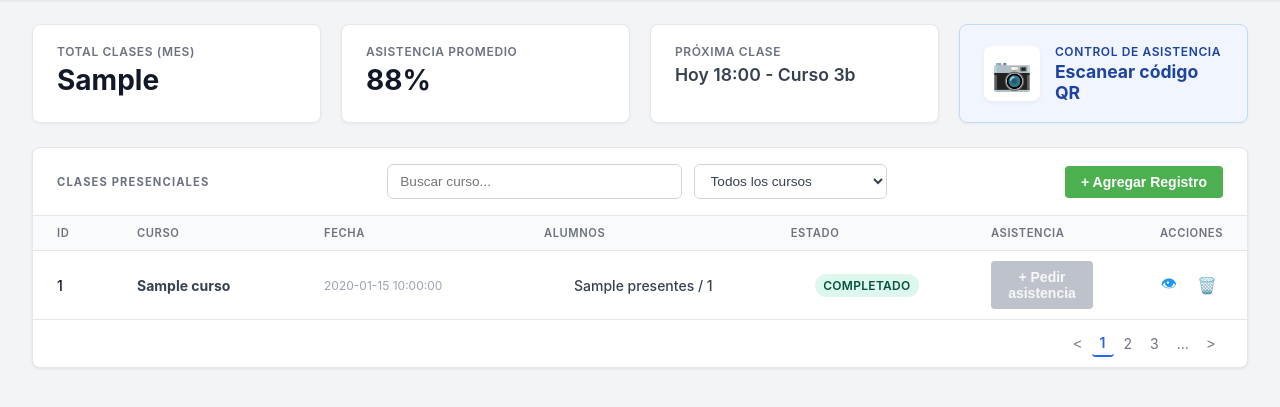
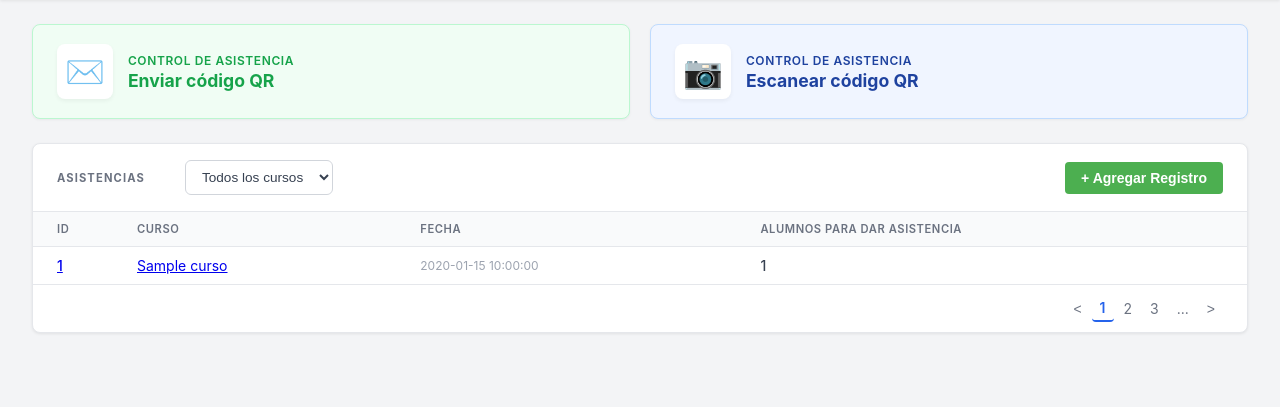
Before and after one commit to msoiffer-facu/tp_final_ids, a Flask app: template frontend/templates/alumnos/asistencia.html in a window 1280 px wide. Shown: the part 56-463 px from the top of the page. Run offline with Flask 3, Linux system fonts and the light colour scheme; the template is opened without the code that fills it: most values are stand-ins (such as "Sample title", 1, 10 or a date in 2020).

Commit message:
arreglo la vista de asistencias para que solo sea de asistencias y no de clases presenciales

```diff
--- a/frontend/static/css/asistencia.css
+++ b/frontend/static/css/asistencia.css
@@ -43,13 +43,6 @@
     letter-spacing: 0.05em;
     color: #6b7280;
 }
-
-.metric-value {
-    font-size: 1.75rem;
-    font-weight: 700;
-    color: #111827;
-    margin-top: 0.25rem;
-}
 /* Tarjeta de métrica que actúa como botón/acción */
 .metric-card-action {
     background-color: #f0f5ff; /* Un fondo azul muy sutil para destacar que es clickeable */
@@ -64,6 +57,18 @@
     border-color: #3b82f6;
     transform: translateY(-2px); /* Pequeño efecto de elevación */
     box-shadow: 0 4px 6px -1px rgba(0, 0, 0, 0.1);
+}
+
+/* --- NUEVA CLASE PARA EL BOTÓN DE ENVIAR (VERDE) --- */
+.metric-card-send {
+    background-color: #f0fdf4; /* Un fondo verde muy sutil (Soft Green) */
+    border-color: #bbf7d0;     /* Borde verde claro */
+}
+
+/* Efecto Hover para la tarjeta de enviar */
+.metric-card-send:hover {
+    background-color: #dcfce7; /* Verde un poco más oscuro al pasar el mouse */
+    border-color: #22c55e;     /* Borde verde brillante al hacer hover */
 }
 
 /* Distribución interna del icono y los textos */
@@ -87,6 +92,10 @@
     font-weight: 700;
     color: #1e429f; /* Texto azul haciendo juego con el fondo */
     margin-top: 2px;
+}
+
+.metric-send-title{
+    color: #16a34a;
 }
 
 /* ── Mejoras en Filtros del Header ── */
@@ -117,31 +126,6 @@
     box-shadow: 0 0 0 2px rgba(37, 99, 235, 0.1);
 }
 
-/* ── Badges/Etiquetas de Estado ── */
-.badge {
-    display: inline-block;
-    padding: 0.25rem 0.5rem;
-    font-size: 0.75rem;
-    font-weight: 600;
-    border-radius: 9999px;
-    text-transform: uppercase;
-    letter-spacing: 0.025em;
-}
-
-.badge-success {
-    background-color: #def7ec;
-    color: #03543f;
-}
-
-.badge-warning {
-    background-color: #fef3c7;
-    color: #92400e;
-}
-
-.badge-info {
-    background-color: #e1effe;
-    color: #1e429f;
-}
 
 /* ── Ajustes de Alineación de Celdas y Botones ── */
 .text-right {
@@ -193,6 +177,12 @@
     color: #6b7280;
 }
 
+.table-header-left{
+    display: flex;
+    justify-content: space-between;
+    align-items: center;
+}
+
 .table-card table {
     width: 100%;
     border-collapse: collapse;
@@ -238,36 +228,6 @@
     align-items: center;
 }
 
-/* Estilo base para todos los botones de acción */
-.btn-accion {
-    background: none;
-    border: none;
-    padding: 6px;
-    cursor: pointer;
-    font-size: 16px;
-    border-radius: 4px;
-    transition: all 0.2s ease;
-}
-.btn-ver {
-    color: #2196F3;
-}
-.btn-ver:hover {
-    background-color: rgba(33, 150, 243, 0.1);
-}
-
-.btn-editar {
-    color: #FFC107;
-}
-.btn-editar:hover {
-    background-color: rgba(255, 193, 7, 0.1);
-}
-
-.btn-borrar {
-    color: #F44336; /* Rojo */
-}
-.btn-borrar:hover {
-    background-color: rgba(244, 67, 54, 0.1);
-}
 
 .text-center {
     text-align: center;
@@ -330,20 +290,6 @@
 /* ---------------------------------------------------------------
    Formulario
    --------------------------------------------------------------- */
-.form__group {
-    margin-bottom: 1.2rem;
-}
-
-.form__row {
-    display: grid;
-    grid-template-columns: 1fr 1fr;
-    gap: 1rem;
-    margin-bottom: 1.2rem;
-}
-
-.form__row .form__group {
-    margin-bottom: 0;
-}
 
 .form__label {
     display: block;
@@ -402,12 +348,12 @@
     font-family: inherit;
 }
 
-.form__btn--submit, .form__btn--edit {
+.form__btn--submit {
     background: var(--color-primary);
     color: var(--color-white);
 }
 
-.form__btn--submit:hover, .form__btn--edit:hover {
+.form__btn--submit:hover {
     background: var(--color-primary-dk);
     transform: translateY(-1px);
     box-shadow: var(--shadow);
@@ -500,3 +446,70 @@
     margin-bottom: 1.5rem;
     font-size: 0.92rem;
 }
+
+/* -- Pagina detalles asistencia -- */
+
+.page-header {
+    display: flex;
+    align-items: center;
+    justify-content: space-between;
+    margin-bottom: 1.5rem;
+}
+
+.page-header-left {
+    display: flex;
+    align-items: center;
+    gap: 1rem;
+}
+
+
+.btn-volver {
+    font-size: 0.875rem;
+    color: #6b7280;
+    text-decoration: none;
+}
+
+.btn-volver:hover { color: #111827; }
+
+/* ── Cards de detalle ── */
+.detalle-grid {
+    display: grid;
+    grid-template-columns: repeat(4, 1fr);
+    gap: 1rem;
+}
+
+.detalle-card {
+    background: #fff;
+    border: 1px solid #e5e7eb;
+    border-radius: 8px;
+    padding: 1.25rem;
+    box-shadow: 0 1px 3px rgba(0,0,0,0.08);
+}
+
+.detalle-label {
+    font-size: 0.7rem;
+    font-weight: 600;
+    text-transform: uppercase;
+    letter-spacing: 0.05em;
+    color: #6b7280;
+}
+
+.detalle-valor {
+    font-size: 1.75rem;
+    font-weight: 700;
+    color: #111827;
+    margin-top: 0.5rem;
+}
+
+/* ── Badges ── */
+.badge {
+    display: inline-block;
+    padding: 0.2rem 0.6rem;
+    border-radius: 9999px;
+    font-size: 0.75rem;
+    font-weight: 500;
+}
+
+.badge.verde { background: #dcfce7; color: #16a34a; }
+.badge.rojo  { background: #fee2e2; color: #dc2626; }
+.badge.gris  { background: #f3f4f6; color: #6b7280; }
--- a/frontend/static/js/asistencia.js
+++ b/frontend/static/js/asistencia.js
@@ -38,93 +38,61 @@ function abrirModalCrear() {
     document.getElementById('formClasePresencial').reset();
     document.getElementById('claseId').value = "";
 
-    // 2. Textos comerciales de creación
-    document.getElementById('modalTitle').innerText = "Agregar clase presencial";
-    document.getElementById('modalSubtitle').innerText = "Registra una nueva clase presencial y su horario";
+    document.getElementById('btnCrearClase').style.display = 'inline-block';
+    document.getElementById('btnEnviarQR').style.display = 'none';
+    document.getElementById('btnEscanearQR').style.display = 'none';
 
-    // 3. Habilitar inputs para poder escribir
-    document.getElementById('curso').disabled = false;
-    document.getElementById('fecha').disabled = false;
+    document.getElementById('text-select').innerText = "Curso";
+    document.getElementById('selectCurso').style.display = 'inline-block';
+    document.getElementById('selectAsistencia').style.display = 'none';
 
-    // 4. Mostrar solo botones de creación
-    document.getElementById('btnHabilitarEdicion').style.display = 'none';
-    document.getElementById('btnCancelar').style.display = 'inline-block';
-    document.getElementById('btnGuardarCambios').style.display = 'none';
-    document.getElementById('btnCrearClase').style.display = 'inline-block';
+
 
     // 5. Abrir Modal
     abrirModal('modalClase');
 }
 
 // ==========================================
-// ESTADO 2: ABRIR PARA VER DETALLES (Campos llenos y bloqueados)
+// ESTADO 2: Enviar qr
 // ==========================================
-function verRegistro(id, cursoNombre, fechaHoraCruda) {
+function abrirModalEnviarQR() {
     // 1. Cargar los datos de la fila seleccionada
-    document.getElementById('claseId').value = id;
-    document.getElementById('curso').value = cursoNombre;
-    try {
-        // 1. Separamos la fecha de la hora por el espacio
-        // ['15/05/26', '15:35']
-        const partes = fechaHoraCruda.split(' ');
-        const fechaParte = partes[0]; // '15/05/26'
-        const horaParte = partes[1];  // '15:35'
+    // 2. Textos de visualización
+    document.getElementById('modalTitle').innerText = "Enviar QR";
+    document.getElementById('modalSubtitle').innerText = "Enviar qr de asistencia a la clase seleccionada";
 
-        // 2. Separamos día, mes y año por las barras
-        // ['15', '05', '26']
-        const componentesFecha = fechaParte.split('/');
-        const dia = componentesFecha[0];
-        const mes = componentesFecha[1];
-        const anioCorto = componentesFecha[2];
+    document.getElementById('btnEnviarQR').style.display = 'inline-block';
+    document.getElementById('btnCrearClase').style.display = 'none';
+    document.getElementById('btnEscanearQR').style.display = 'none';
 
-        // 3. Convertimos el año de 2 dígitos a 4 (ej: '26' -> '2026')
-        const anioCompleto = "20" + anioCorto;
+    document.getElementById('text-select').innerText = "Clases";
+    document.getElementById('selectAsistencia').style.display = 'inline-block';
+    document.getElementById('selectCurso').style.display = 'none';
 
-        // 4. Armamos el rompecabezas en formato ISO: YYYY-MM-DDTHH:mm
-        const fechaFormateada = `${anioCompleto}-${mes}-${dia}T${horaParte}`;
-
-        // 5. Lo inyectamos en el input
-        document.getElementById('fecha').value = fechaFormateada;
-
-    } catch (error) {
-        console.error("Error al procesar el formato de fecha:", error);
-        // Si algo falla, dejamos el input vacío para que no rompa el código
-        document.getElementById('fecha').value = "";
-    }
-
-    // 2. Textos de visualización
-    document.getElementById('modalTitle').innerText = "Detalles de la clase";
-    document.getElementById('modalSubtitle').innerText = "Información de la clase presencial seleccionada";
-
-    // 3. Bloquear inputs (Solo lectura)
-    document.getElementById('curso').disabled = true;
-    document.getElementById('fecha').disabled = true;
-
-    // 4. Mostrar botones correspondientes (Editar y Cancelar/Cerrar)
-    document.getElementById('btnHabilitarEdicion').style.display = 'inline-block';
-    document.getElementById('btnCancelar').style.display = 'none';
-    document.getElementById('btnGuardarCambios').style.display = 'none';
-    document.getElementById('btnCrearClase').style.display = 'none';
 
     // 5. Abrir Modal
     abrirModal('modalClase');
 }
 
 // ==========================================
-// ESTADO 3: CAMBIAR A MODO EDICIÓN (Dentro del modal)
+// ESTADO 2: Enviar qr
 // ==========================================
-function activarModoEdicion() {
-    // 1. Cambiar textos a edición
-    document.getElementById('modalTitle').innerText = "Editar clase presencial";
-    document.getElementById('modalSubtitle').innerText = "Modifica los campos necesarios y guarda los cambios";
+function abrirModalEscanearQR() {
+    // 1. Cargar los datos de la fila seleccionada
+    // 2. Textos de visualización
+    document.getElementById('modalTitle').innerText = "Escanear QR";
+    document.getElementById('modalSubtitle').innerText = "Escanear qr de asistencia de la clase seleccionada";
 
-    // 2. Desbloquear campos para permitir edición
-    document.getElementById('curso').disabled = false;
-    document.getElementById('fecha').disabled = false;
+    // 4. Mostrar botones correspondientes (Editar y Cancelar/Cerrar
+    document.getElementById('btnEscanearQR').style.display = 'inline-block';
+    document.getElementById('btnCrearClase').style.display = 'none';
+    document.getElementById('btnEnviarQR').style.display = 'none';
 
-    // 3. Swapear botones a "Guardar Cambios"
-    document.getElementById('btnHabilitarEdicion').style.display = 'none';
-    document.getElementById('btnCancelar').style.display = 'inline-block';
-    document.getElementById('btnGuardarCambios').style.display = 'inline-block';
-    document.getElementById('btnCrearClase').style.display = 'none';
+    document.getElementById('text-select').innerText = "Clases";
+    document.getElementById('selectAsistencia').style.display = 'inline-block';
+    document.getElementById('selectCurso').style.display = 'none';
+
+
+    // 5. Abrir Modal
+    abrirModal('modalClase');
 }
--- a/frontend/templates/alumnos/asistencia.html
+++ b/frontend/templates/alumnos/asistencia.html
@@ -8,21 +8,15 @@
 
 {% block content %}
 <div class="metrics-container">
-    <div class="metric-card">
-        <div class="metric-label">Total Clases (Mes)</div>
-        <div class="metric-value">{{clasesMes}}</div>
-    </div>
-    <div class="metric-card">
-        <div class="metric-label">Asistencia Promedio</div>
-        <div class="metric-value">88%</div>
-    </div>
-    <div class="metric-card">
-        <div class="metric-label">Próxima Clase</div>
-        <div class="metric-value" style="font-size: 1.1rem; font-weight: 600; color: #374151; margin-top: 5px;">
-            Hoy 18:00 - Curso 3b
+    <div class="metric-card metric-card-action metric-card-send" onclick="abrirModalEnviarQR()">
+    <div class="metric-action-content">
+        <span class="qr-icon">✉️</span> <div>
+            <div class="metric-label" style="color: #16a34a;">Control de Asistencia</div>
+            <div class="metric-action-title metric-send-title">Enviar código QR</div>
         </div>
     </div>
-    <div class="metric-card metric-card-action" onclick="abrirEscannerQR()">
+</div>
+    <div class="metric-card metric-card-action" onclick="abrirModalEscanearQR()">
         <div class="metric-action-content">
             <span class="qr-icon">📷</span> <div>
                 <div class="metric-label" style="color: #1e429f;">Control de Asistencia</div>
@@ -34,16 +28,17 @@
 <!-- Clases presenciales -->
 <div class="table-card">
     <div class="table-card-header">
-        <h2>Clases presenciales</h2>
+        <div class="table-header-left">
+            <h2>Asistencias</h2>
 
             <div class="table-filters">
-            <input type="text" placeholder="Buscar curso..." class="search-input">
                 <select class="filter-select">
                         <option value="">Todos los cursos</option>
                         {%for curso in cursos%}
                         <option value= "{{ curso.nombre }}">{{curso.nombre}}</option>
                         {% endfor %}
                     </select>
+            </div>
         </div>
         <button class="btn-agregar" onclick="abrirModalCrear()">+ Agregar Registro</button>
     </div>
@@ -53,54 +48,21 @@
                 <th style="width: 80px;">id</th>
                 <th>curso</th>
                 <th>fecha</th>
-                <th class="text-center">alumnos</th>
-                <th class="text-center">estado</th>
-                <th class="text-center" style="width: 150px;">asistencia</th>
-                <th class="text-right" style="width: 130px;">acciones</th>
+                <th>alumnos para dar asistencia</th>
             </tr>
         </thead>
         <tbody>
             {% for registro in clases %}
             <tr>
-                <td class="usuario">{{ registro.id }}</td>
-                <td><strong>{{ registro.curso.nombre }}</strong></td>
+                <!-- TODO: Crear el endpoint /asistencia/detalles/id para ver los alumnos presentes y los que faltaron-->
+                <td class="usuario"><a href="/asistencia/{{ registro.id }}">{{ registro.id }}</a></td>
+                <td><a href="/cursos/{{ registro.curso.id }}">{{ registro.curso.nombre }}</a></td>
                 <td class="hora">{{ registro.fecha }}</td>
 
-                <td class="text-center visual-data">
-                    {% if registro.estado == 'pendiente' %}
-                        0 / {{ registro.curso.total_alumnos | default('100') }}
-                    {% else %}
-                        {{ registro.curso.presentes | default('0') }} / {{ registro.curso.total_alumnos | default('100') }}
-                    {% endif %}
-                </td>
-                <td class="text-center">
-                    {% if registro.estado == 'completado' %}
-                        <span class="badge badge-success">Completado</span>
-                    {% elif registro.estado == 'en_proceso' %}
-                        <span class="badge badge-info">En Proceso</span>
-                    {% else %}
-                        <span class="badge badge-warning">Pendiente</span>
-                    {% endif %}
+                <td class=" visual-data" >
+                    {{ registro.curso.total_alumnos | default('100') }}
                 </td>
 
-                <td class="text-center">
-                    {% if registro.pedir_asistencia %}
-                        <button class="btn-agregar btn-asistencia" onclick="pedirAsistencia()">
-                            + Pedir asistencia
-                        </button>
-                    {%else%}
-                        <button class="btn-agregar btn-asistencia" disabled>
-                            + Pedir asistencia
-                        </button>
-                    {% endif %}
-                </td>
-
-                <td>
-                    <div class="acciones-cell text-right">
-                        <button class="btn-accion btn-ver" title="Ver detalle" onclick="verRegistro('{{ registro.id }}','{{registro.curso.nombre}}','{{ registro.fecha }}')">👁</button>
-                        <button class="btn-accion btn-borrar" title="Eliminar" onclick="eliminarRegistro('{{ registro.id }}')">🗑️</button>
-                    </div>
-                </td>
             </tr>
             {% endfor %}
         </tbody>
@@ -120,36 +82,41 @@
     <div class="modal__content">
         <button class="modal__close" onclick="cerrarModalClase()" aria-label="Cerrar">&times;</button>
 
-        <h2 class="modal__title" id="modalTitle">Clase Presencial</h2>
-        <p class="modal__subtitle" id="modalSubtitle">Gestiona la información de la clase</p>
+        <h2 class="modal__title" id="modalTitle">Agregar clase presencial</h2>
+        <p class="modal__subtitle" id="modalSubtitle">Registra una nueva asistencia</p>
 
         <form method="POST" class="form" id="formClasePresencial">
             <input type="hidden" id="claseId" name="clase_id" value="">
 
             <div class="form__group">
-                <label for="curso" class="form__label">Curso</label>
-                <select id="curso" name="curso" class="form__input" required>
+                <label id="text-select" for="curso" class="form__label">Curso</label>
+                <select id="selectCurso" name="curso" class="form__input" required>
                     <option value="" disabled selected>Selecciona un curso...</option>
                     {% for curso in cursos %}
                     <option value="{{ curso.nombre }}">{{ curso.nombre }}</option>
                     {% endfor %}
                 </select>
-            </div>
-
-            <div class="form__group">
-                <label for="fecha" class="form__label">Fecha y Hora</label>
-                <input type="datetime-local" id="fecha" name="fecha" class="form__input" required>
+                <select id="selectAsistencia" name="curso" class="form__input" required>
+                    <option value="" disabled selected>Selecciona una clase...</option>
+                    {% for registro in clases %}
+                    {% if registro.pedir_asistencia %}
+                    <option value="{{ registro.id }}">{{registro.id}} - {{registro.curso.nombre}}, {{ registro.fecha }}</option>
+                    {% endif %}
+                    {% endfor %}
+                </select>
             </div>
 
             <div class="form__actions">
                 <button type="button" id="btnCancelar" class="form__btn form__btn--cancel" onclick="cerrarModalClase()">Cancelar</button>
-                <button type="button" id="btnHabilitarEdicion" class="form__btn form__btn--edit" onclick="activarModoEdicion()">✏️ Editar</button>
-                <button type="submit" id="btnGuardarCambios" class="form__btn form__btn--submit">Guardar Cambios</button>
-                <button type="submit" id="btnCrearClase" class="form__btn form__btn--submit">Crear Clase</button>
+                <button type="submit" id="btnCrearClase" class="form__btn form__btn--submit">Crear Asistencia</button>
+                <button type="submit" id="btnEnviarQR" class="form__btn form__btn--submit">Enviar QR asistencia</button>
+                <button type="submit" id="btnEscanearQR" class="form__btn form__btn--submit" onclick="abrirEscannerQR()">Escanear QR asistencia</button>
             </div>
         </form>
     </div>
 </div>
+
+
 <div id="qr-modal" style="display:none; position:fixed; top:0; left:0; width:100%; height:100%; background:rgba(0,0,0,0.8); z-index:1000; justify-content:center; align-items:center;">
     <div style="background:#fff; padding:20px; border-radius:8px; width:90%; max-width:500px; text-align:center;">
         <h3>Escanear Asistencia QR</h3>
```
Also changed, not shown: frontend/routes/views.py (+10 -3 lines), frontend/services/asistencia.py (+5 -26 lines), frontend/templates/alumnos/asistencia_detalle.html (added, +120 -0 lines). Lines whose indentation alone changed are shown as unchanged.
